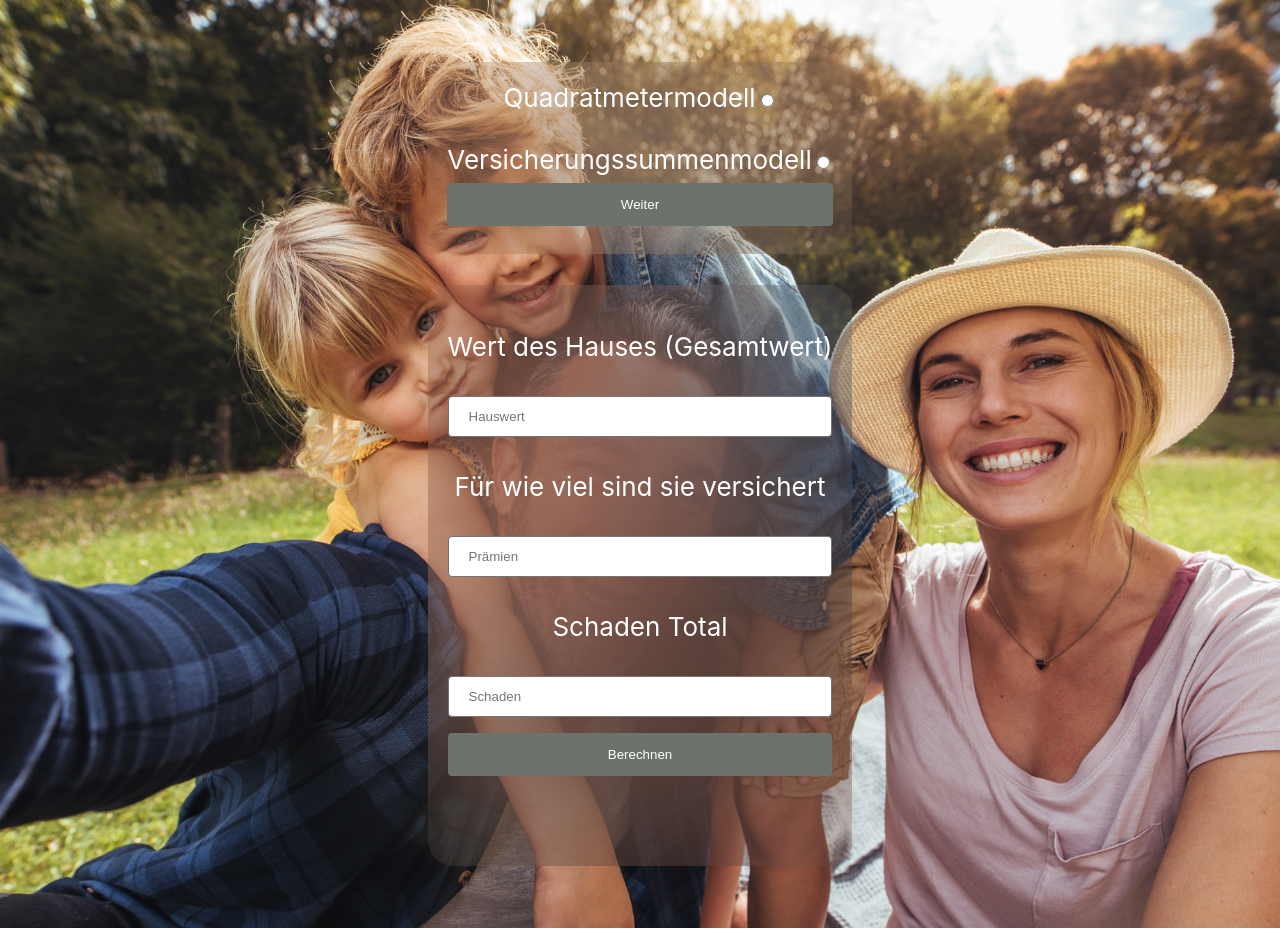
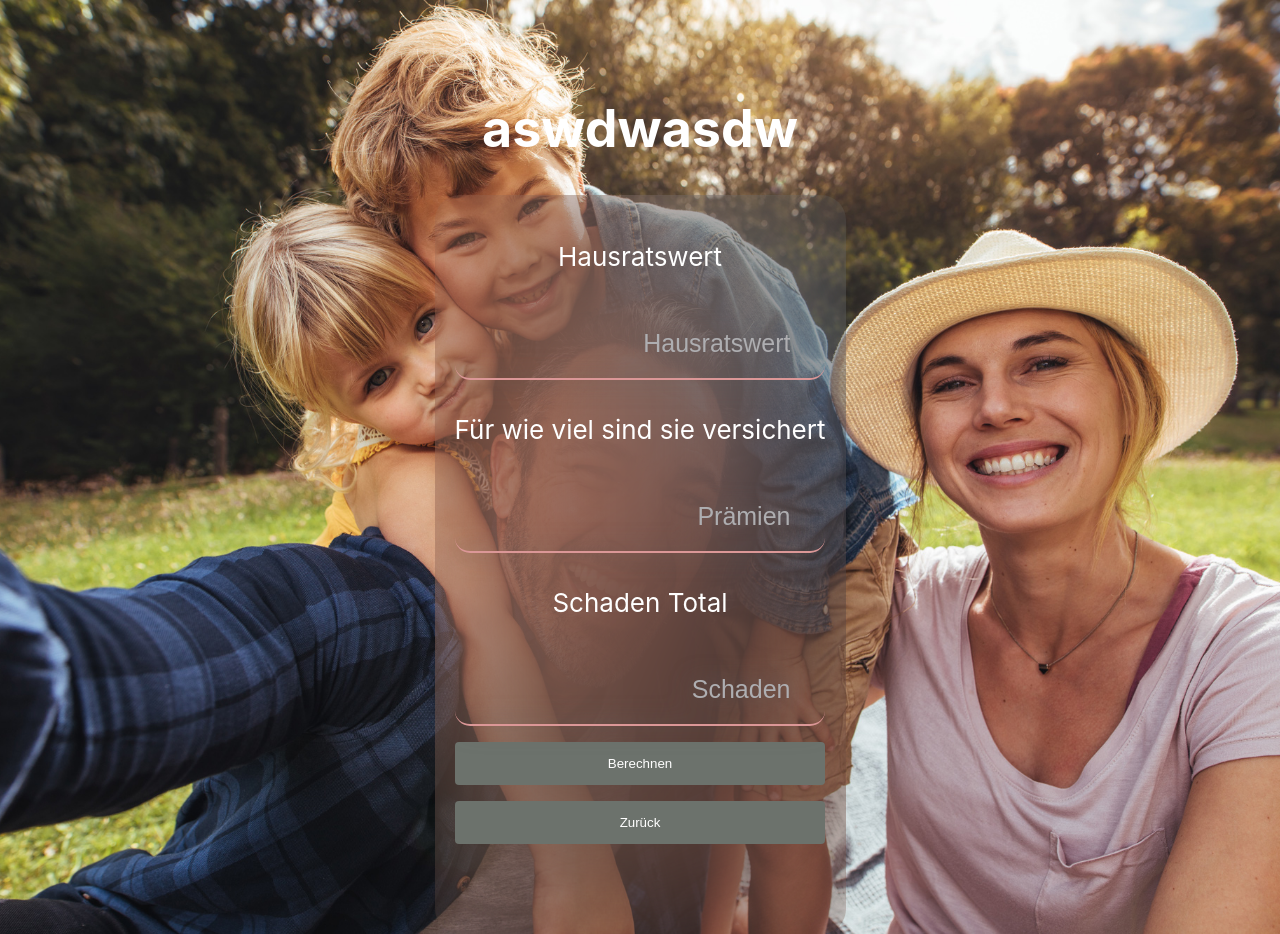
Before and after one commit to DaniDevOfficial/Versicherungsrechner-React, a React (Create React App) app: page /Rechner in a window 1280 px wide. Built offline with nearby package versions, Linux system fonts and the light colour scheme.

Commit message:
Routing half done - ToDo: Finish routing

```diff
--- a/package.json
+++ b/package.json
@@ -8,6 +8,7 @@
     "@testing-library/user-event": "^13.5.0",
     "react": "^18.2.0",
     "react-dom": "^18.2.0",
+    "react-router-dom": "^6.9.0",
     "react-scripts": "5.0.1",
     "web-vitals": "^2.1.4"
   },
--- a/src/App.js
+++ b/src/App.js
@@ -1,26 +1,31 @@
-import './App.css';
+
+// Components
 import Calculator from './calculator.js'
 import Model from './model'
+import Finaloutput from './finaloutput'
+
+// Other
+import './App.css';
+import Test from './test.js'
+import { Link, Route, Routes } from 'react-router-dom'
+
 function App() {
   return (
     <div className="App">
       <header className="App-header">
 
 
-<br/>
-
-<br/>
+        <br />
+        <br />
+            <h1>aswdwasdw</h1>
+        <Routes>
 
 
-        <Model/>
-        <br/>
+          <Route path='/' element={ <Model/> }/>
+          <Route path='/Rechner' element={ <Calculator/> }/>
+          <Route path='/Auswertung' element={ <Finaloutput/> }/>
 
-        <Calculator/>
-
-        <br/>
-
-        <br/>
-
+        </Routes>
       </header>
     </div>
   );
--- a/src/calculator.js
+++ b/src/calculator.js
@@ -1,71 +1,113 @@
-import {useState} from "react";
-import "./components.css"
+import { useState } from "react";
+import { Link } from 'react-router-dom'
+
+import "./components.css";
+
 
 
 export default function Rechner() {
-    const[worth, setWorth] = useState()
-    const[versichertwert, setVersichertwert] = useState()
-    const[schaden, setSchaden] = useState()
-    const[evaluation, setEvaluation] = useState()
-    const[versicherung, setVersicherung] = useState()
+    const [worth, setWorth] = useState();
+    const [versichertwert, setVersichertwert] = useState();
+    const [schaden, setSchaden] = useState();
+    const [evaluation, setEvaluation] = useState();
+    const [versicherung, setVersicherung] = useState();
+
+    function addThousandSeparators(num) {
+        return num.toString().replace(/\B(?=(\d{3})+(?!\d))/g, "'");
+    }
 
 
-    function calcutate(){
-        let percent
-        percent = versichertwert/worth
-        let paid
-        paid = (schaden*percent).toFixed(2)
-        let percenthundert
-        percenthundert = (percent*100).toFixed(2)
-        let schadenRound = schaden.toFixed(2)
-        let difference
-        if(paid>schaden){
-            paid = schaden.toFixed(2)
-        }
+    function seperator() {
 
-        if(worth==versichertwert){
-            //setVersicherung("perfekt")
-            setEvaluation("Du bezahlst für genau "+ worth+" Franken Prämien, welche gleich hoch sind, wie dein Haus. Ändere nichts daran (°□°)")
-            setVersicherung("Da du perfekt Versichert bist, wird auch der ganze Schaden von "+schadenRound+" Franken bezahlt")
+    }
+
+    function calcutate() {
+        let percent;
+        percent = versichertwert / worth;
+        let paid;
+        paid = (schaden * percent).toFixed(2);
+        let percenthundert;
+        percenthundert = (percent * 100).toFixed(2);
+        let schadenRound = addThousandSeparators(schaden.toFixed(2));
+        let difference;
+        if (paid > schaden) {
+            paid = addThousandSeparators(schaden.toFixed(2));
         }
 
 
-        else if(worth<versichertwert){
-            debugger
-            difference = versichertwert-worth
+        if (worth == versichertwert) {
+            //setVersicherung("perfekt")
+            setEvaluation(
+                "Du bezahlst für genau " + addThousandSeparators(worth) + " Franken Prämien, welche gleich hoch sind, wie dein Haus. Ändere nichts daran (°□°)"
+            );
+            setVersicherung(
+                "Da du perfekt Versichert bist, wird auch der ganze Schaden von " + addThousandSeparators(schadenRound) + " Franken bezahlt"
+            );
+        } else if (worth < versichertwert) {
+            difference = versichertwert - worth;
             //setVersicherung("zu hoch")
-            setEvaluation("HEY!! Du bezahlst "+ difference+" Franken über deinem Hauswert. Ändere das auf den Wert deines Hauses ʕ •ᴥ•ʔ")
-            setVersicherung("Es wird zwar der ganze schaden von "+ schadenRound+" Franken bezahlt, jedoch zahlst du immer noch zu viele Prämien")
+            setEvaluation(
+                "HEY!! Du bezahlst " + addThousandSeparators(difference) + " Franken über deinem Hauswert. Ändere das auf den Wert deines Hauses ʕ •ᴥ•ʔ"
+            );
+            setVersicherung(
+                "Es wird zwar der ganze schaden von " + addThousandSeparators(schadenRound) + " Franken bezahlt, jedoch zahlst du immer noch zu viele Prämien"
+            );
+        } else {
+            difference = worth - versichertwert;
+            //setVersicherung("zu tief")
+            setEvaluation(
+                "Deine Prämie ist um " + addThousandSeparators(difference) + " Franken zu tief, das heisst, dass dein Hausrat nur zu " + percenthundert + "% versichert ist. ( ͡ᵔ ͜ʖ ͡ᵔ )"
+            );
+            setVersicherung(
+                "Da nur " + percenthundert + "% von deinem Haus versichert ist, wird nur " + addThousandSeparators(paid) + " Franken von der Versicherung bezahlt."
+            );
         }
-
-        else{
-            difference = worth-versichertwert
-            //setVersicherung("zu tief")
-            setEvaluation ("Deine Prämie ist um " + difference + " Franken zu tief, das heisst, dass dein Hausrat nur zu " + percenthundert+"% versichert ist. ( ͡ᵔ ͜ʖ ͡ᵔ )")
-            setVersicherung("Da nur  "+percenthundert+"% von deinem Haus versichert ist, wird nur "+ paid+" Franken von der Versicherung bezahlt.")
-        }
-
-
-
     }
-
 
     return (
         <div id="calculator">
-            <p>Wert des Hauses (Gesamtwert)</p>
-            <input className="textinput" placeholder="Hauswert" type="number"value={worth} onChange={ (e) => setWorth(parseInt(e.target.value))}></input>
-            <br/>
+            <p>Hausratswert</p>
+            <input
+                className="numberinput"
+                placeholder="Hausratswert"
+                type="number"
+                min="0"
+                value={worth}
+                onChange={(e) => { setWorth(parseInt(e.target.value)); seperator() }}></input>
+            <br />
             <p>Für wie viel sind sie versichert</p>
-            <input className="textinput" placeholder="Prämien" type="number" value={versichertwert} onChange={ (e) => setVersichertwert(parseInt(e.target.value))}></input>
-            <br/>
+            <input
+                className="numberinput"
+                placeholder="Prämien"
+                type="number"
+                min="0"
+                value={versichertwert}
+                onChange={(e) => setVersichertwert(addThousandSeparators(parseInt(e.target.value)))}></input>
+            <br />
             <p>Schaden Total</p>
-            <input className="textinput" placeholder="Schaden" type="number" value={schaden} onChange={ (e) => setSchaden(parseInt(e.target.value))}></input>
-            <br/>
-            <input className="submitinput"type="submit" onClick={calcutate} value="Berechnen"></input>            <br/>
+            <input
+                className="numberinput"
+                placeholder="Schaden"
+                type="number"
+                min="0"
+                value={schaden}
+                onChange={(e) => setSchaden(parseInt(e.target.value))}></input>
+            <br />
+            <Link to='/Auswertung'><input
+                className="submitinput"
+                type="submit"
+                onClick={calcutate}
+                value="Berechnen"/></Link>
+
+             <Link to='/'><input
+                className="submitinput"
+                type="submit"
+                value="Zurück"/></Link>
+            <br />
             {evaluation}
-            <br/>
+            <br />
             {versicherung}
-            <br/>
+            <br />
 
 
 
--- a/src/components.css
+++ b/src/components.css
@@ -20,16 +20,33 @@
 }
 
 
-.textinput {
+.numberinput {
 
     width: 100%;
     padding: 12px 20px;
     margin: 8px 0;
     display: inline-block;
-    border: 1px solid #767272;
-    border-radius: 4px;
+    border: transparent;
+    border-radius: 15px;
     box-sizing: border-box;
+    text-align: right;
+    box-shadow: #6c726c;
+    color: white;
+    font-size: 25px;
+    margin-top: 3%;
+    padding:20px;
+    filter: drop-shadow(0 0 0.75rem rgb(103, 94, 94));
+    background-color: transparent;
+    border-bottom: 2px solid rgb(219, 151, 151);
+
 }
+.numberinput:focus {
+    outline: none;
+  }
+.numberinput::placeholder{
+    color:rgb(174, 174, 177);
+    }
+
 
 .submitinput {
     width: 100%;
--- /dev/null
+++ b/src/finaloutput.js
@@ -0,0 +1,20 @@
+import {useState} from "react";
+import { Link } from 'react-router-dom'
+
+import "./components.css"
+
+
+export default function Finaloutput() {
+
+
+
+
+    return (
+        <div id="model">
+
+
+        </div>
+
+
+    )
+}
--- a/src/index.js
+++ b/src/index.js
@@ -3,11 +3,13 @@ import ReactDOM from 'react-dom/client';
 import './index.css';
 import App from './App';
 import reportWebVitals from './reportWebVitals';
-
+import { BroewserRouter, BrowserRouter }from 'react-router-dom'
 const root = ReactDOM.createRoot(document.getElementById('root'));
 root.render(
   <React.StrictMode>
+    <BrowserRouter>
     <App />
+    </BrowserRouter>
   </React.StrictMode>
 );
 
--- a/src/model.js
+++ b/src/model.js
@@ -1,4 +1,6 @@
 import {useState} from "react";
+import { Link } from 'react-router-dom'
+
 import "./components.css"
 
 
@@ -25,7 +27,7 @@ function nextComponent(){
         <input type="radio" id="hauswert"name="modell" value="Hauswert" className="radioinput"></input>
 <br/>
 
-        <input type="submit" value="Weiter" className="submitinput" onClick={nextComponent}></input>
+<Link to='/Rechner'><input type="submit" value="Weiter" className="submitinput" onClick={nextComponent} ></input></Link>
 
         </div>
 
--- /dev/null
+++ b/src/test.js
@@ -0,0 +1,21 @@
+import React, { useState } from 'react';
+
+function NumberInputWithSeparator() {
+  const [value, setValue] = useState(0);
+
+  const handleInputChange = (event) => {
+    const numericValue = event.target.value.replace(/\D/g, '');
+    const numberValue = Number(numericValue);
+    const formattedValue = numberValue.toLocaleString();
+    setValue(numberValue);
+  };
+
+  return (
+    <div>
+      <label>Enter a number:</label>
+      <input type="number" value={value} onChange={handleInputChange} />
+    </div>
+  );
+}
+
+export default NumberInputWithSeparator;
```
Also changed, not shown: src/components/Navbar.js (added), 2 other files (tests, documents, lock files or other folders).
